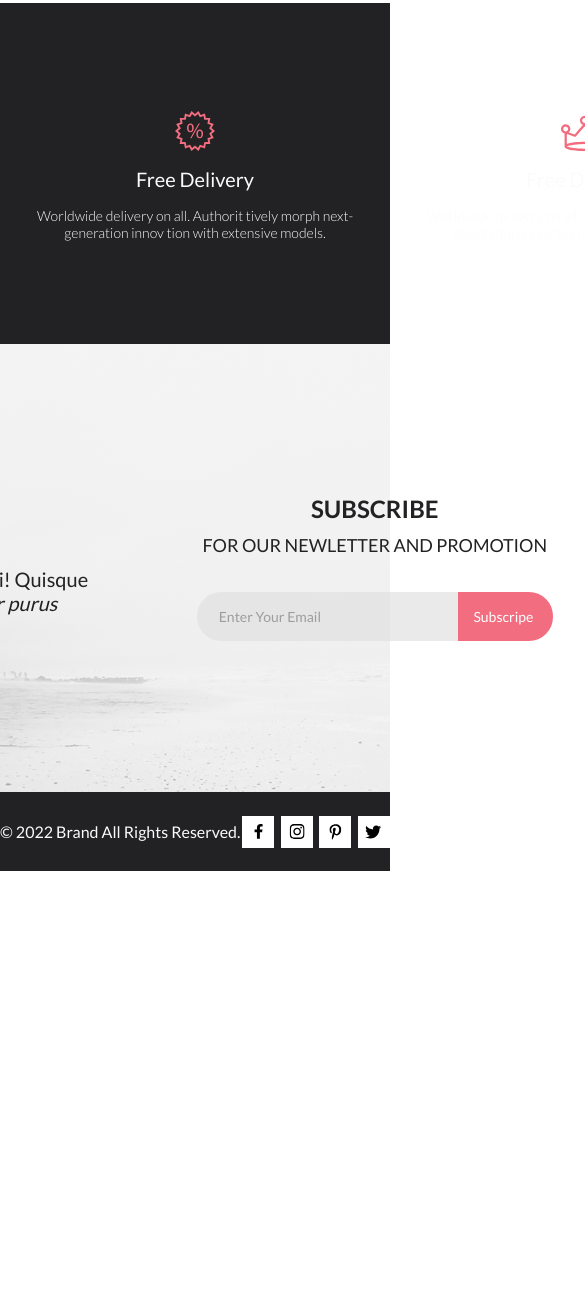
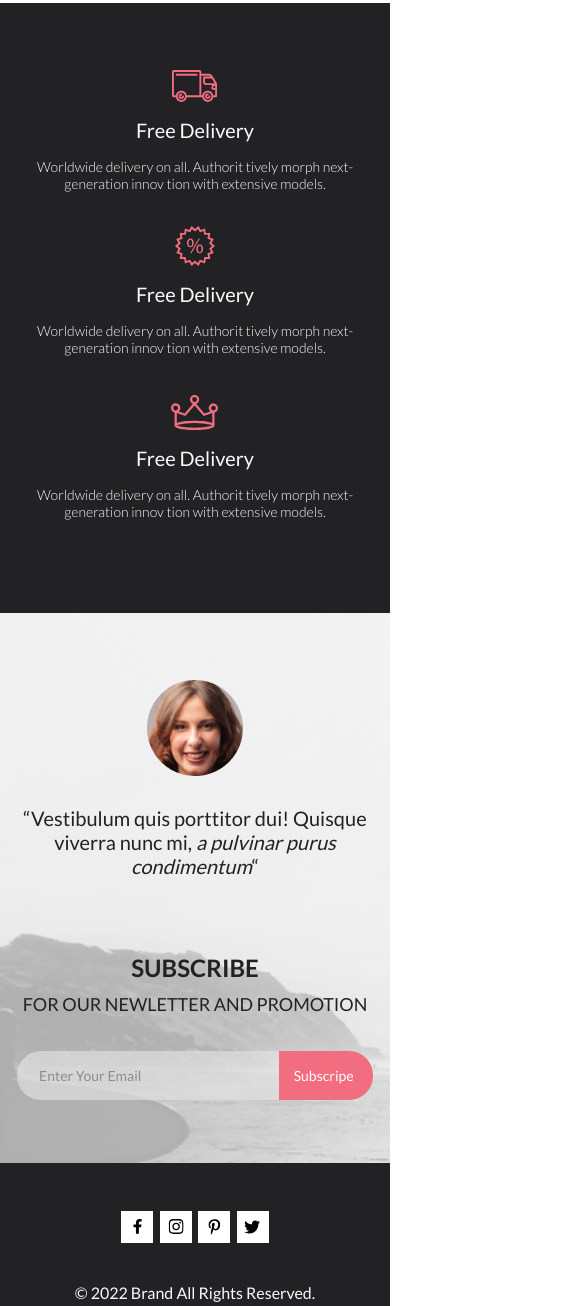
Before and after one commit to mrivs/Basics-of-HTML-CSS-web-layout, a plain HTML site: page homework06-09/index.html in a window 390 px wide. Shown: the part 5286-6592 px from the top of the page, 585 px wide, since content can reach past the window. Before the commit the page ends 6157 px from the top, so only its background shows below. Drawn offline with Linux system fonts and the light colour scheme.

Commit message:
hw06-09 adaptive added

```diff
--- a/homework06-09/assets/styles/styles.css
+++ b/homework06-09/assets/styles/styles.css
@@ -350,31 +350,59 @@ html {
 }
 
 .subscribe {
-    position: relative;
+
     display: flex;
     justify-content: center;
     width: 100%;
     height: 448px;
     align-items: center;
-    background: linear-gradient(rgba(244, 244, 244, 0.70), rgba(244, 244, 244, 0.70)), url("../images/subscribe_back.png");
+}
 
-    background-position: center;
-    background-repeat: no-repeat;
+.subscribe__container {
+    display: flex;
+    justify-content: center;
+    position: relative;
+
+    height: 448px;
+    width: 1600px;
 
 
 }
 
+.subscribe-container__image {
+    position: absolute;
 
-.subscribe__box {
+
+}
+
+.subscribe-container__filter {
+    position: absolute;
+    width: 100%;
+    height: 100%;
+    top: 0;
+    left: 0;
+    right: 0;
+    bottom: 0;
+    background: rgba(244, 244, 244, 0.70);
+}
+
+
+
+.subscribe-container__box {
+    position: absolute;
     display: flex;
     justify-content: space-between;
 
     width: 1148px;
     height: 448px;
+    top: 0;
+    left: 226px;
+    right: 0;
+    bottom: 0;
 
 }
 
-.subscribe-box__left {
+.subscribe-container-box__left {
     display: flex;
     flex-direction: column;
     justify-content: flex-start;
@@ -386,7 +414,7 @@ html {
 
 }
 
-.subscribe-box-left__text {
+.subscribe-container-box-left__text {
     color: #222224;
     text-align: center;
     font-family: "Lato";
@@ -396,7 +424,7 @@ html {
     line-height: normal;
 }
 
-.subscribe-box__right {
+.subscribe-container-box__right {
     display: flex;
     flex-direction: column;
     justify-content: center;
@@ -407,7 +435,7 @@ html {
     height: 142px;
 }
 
-.subscribe-box-right__title {
+.subscribe-container-box-right__title {
     color: #222224;
     text-align: center;
     font-family: "Lato";
@@ -418,7 +446,7 @@ html {
     /* 40.128px */
 }
 
-.subscribe-box-right__text {
+.subscribe-container-box-right__text {
     color: #222224;
     font-family: "Lato";
     font-size: 18px;
@@ -427,7 +455,7 @@ html {
     line-height: 167.2%;
 }
 
-.subscribe-box-right__form {
+.subscribe-container-box-right__form {
     width: 356px;
     height: 49px;
     display: flex;
@@ -437,7 +465,7 @@ html {
 
 }
 
-.subscribe-form_input {
+.subscribe-container-form__input {
     width: 256px;
     font-family: 'Lato';
     font-style: normal;
@@ -454,7 +482,7 @@ html {
     border: none;
 }
 
-.subscribe-form_button {
+.subscribe-container-form__button {
 
     width: 100px;
     height: 49px;
@@ -511,7 +539,8 @@ html {
     flex-direction: row;
     justify-content: space-between;
 }
-.footer-box__icon-wrapper{
+
+.footer-box__icon-wrapper {
     display: flex;
     justify-content: center;
     align-items: center;
@@ -604,6 +633,74 @@ html {
         grid-row-gap: 17px;
         width: 736px;
     }
+
+
+    .delivery {
+        width: 100%;
+        height: 610px;
+
+    }
+
+    .delivery__box {
+        justify-content: flex-start;
+        flex-direction: column;
+        align-items: center;
+        width: 360px;
+        height: 500px;
+        gap: 30px;
+    }
+
+
+    .subscribe {
+        height: 614px;
+    }
+
+    .subscribe__container {
+        display: flex;
+        justify-content: center;
+        overflow: hidden;
+        height: 614px;
+        width: 768px;
+    }
+
+    .subscribe-container__image {
+        height: 693px;
+        left: -420px;
+        object-fit: cover
+    }
+
+    .subscribe-container__box {
+        flex-direction: column;
+        justify-content: flex-start;
+        align-items: center;
+        height: 614px;
+        width: 768px;
+        left: 0px;
+
+    }
+
+    .subscribe-container-box__left {
+        margin-top: 67px;
+    }
+
+    .subscribe-container-box__right {
+        margin-top: 48px;
+    }
+
+
+
+    .footer__box {
+        width: 768px;
+    }
+
+    .footer-box__left-text {
+        padding-left: 32px;
+    }
+
+    .footer-box__right {
+        padding-right: 24px;
+    }
+
 }
 
 
@@ -708,4 +805,52 @@ html {
         width: 360px;
     }
 
+
+    .subscribe {
+
+        height: 550px;
+
+    }
+
+    .subscribe__container {
+        height: 550px;
+        max-width: 610px;
+        width: 100%;
+
+    }
+
+    .subscribe-container__image {
+        height: 610px;
+        left: -420px;
+
+    }
+
+    .subscribe-container__box {
+        max-width: 610px;
+        width: 100%;
+        height: 550px;
+        left: 0px;
+
+    }
+
+    .footer {
+        height: 143px;
+    }
+
+    .footer__box {
+        flex-direction: column-reverse;
+        justify-content: flex-start;
+        height: 143px;
+        gap: 40px;
+        margin-bottom: 9px;
+    }
+
+    .footer-box__left-text {
+        padding-left: 0px;
+    }
+
+    .footer-box__right {
+        padding-right: 0px;
+    }
+
 }
--- a/homework06-09/index.html
+++ b/homework06-09/index.html
@@ -193,24 +193,27 @@
 
     </section>
     <section class="subscribe">
-        <div class="subscribe__box">
-            <div class="subscribe-box__left">
+        <div class="subscribe__container">
+            <img class="subscribe-container__image" src="./assets/images/subscribe_back.png">
+            <div class="subscribe-container__filter"></div>
+
+            <div class="subscribe-container__box">
+                <div class="subscribe-container-box__left">
                     <img src="./assets/images/subscr_face.png">
-                <p class="subscribe-box-left__text">“Vestibulum quis porttitor dui! Quisque viverra nunc mi,
+                    <p class="subscribe-container-box-left__text">“Vestibulum quis porttitor dui! Quisque viverra nunc mi,
                         <span style="font-style: italic"> a pulvinar purus condimentum</span>“
                     </p>
                 </div>
-            <div class="subscribe-box__right">
-                <h2 class="subscribe-box-right__title">SUBSCRIBE</h2>
-                <p class="subscribe-box-right__text">FOR OUR NEWLETTER AND PROMOTION</p>
-                <form class="subscribe-box-right__form">
-                    <input class="subscribe-form_input" type="email" placeholder="Enter Your Email">
-                    <button class="subscribe-form_button">Subscripe</button>
+                <div class="subscribe-container-box__right">
+                    <h2 class="subscribe-container-box-right__title">SUBSCRIBE</h2>
+                    <p class="subscribe-container-box-right__text">FOR OUR NEWLETTER AND PROMOTION</p>
+                    <form class="subscribe-container-box-right__form">
+                        <input class="subscribe-container-form__input" type="email" placeholder="Enter Your Email">
+                        <button class="subscribe-container-form__button">Subscripe</button>
                     </form>
 
                 </div>
-
-
+            </div>
         </div>
 
     </section>
```
Also changed, not shown: homework06-09/assets/images/subscripe_back_pl.png (added), homework06-09/assets/styles/subscripe_back_pl.png (added). Lines whose indentation alone changed are shown as unchanged.
